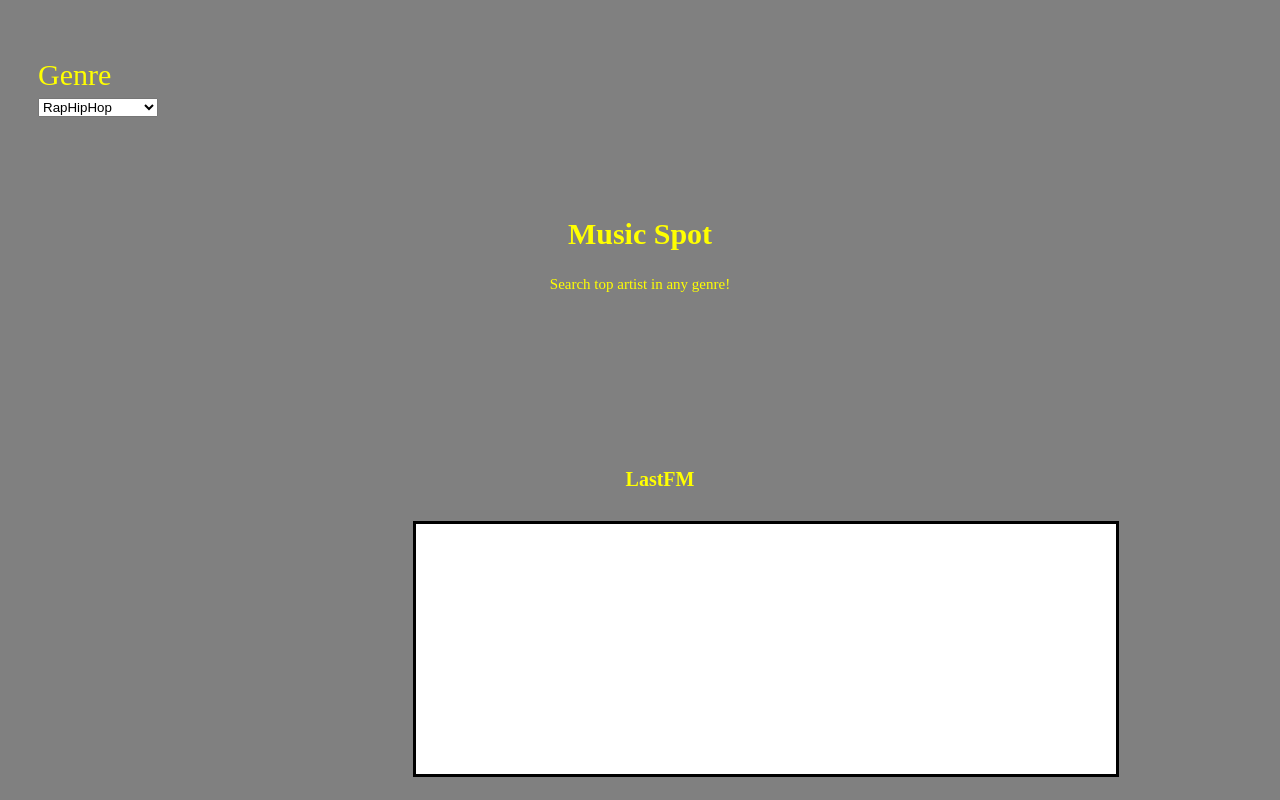
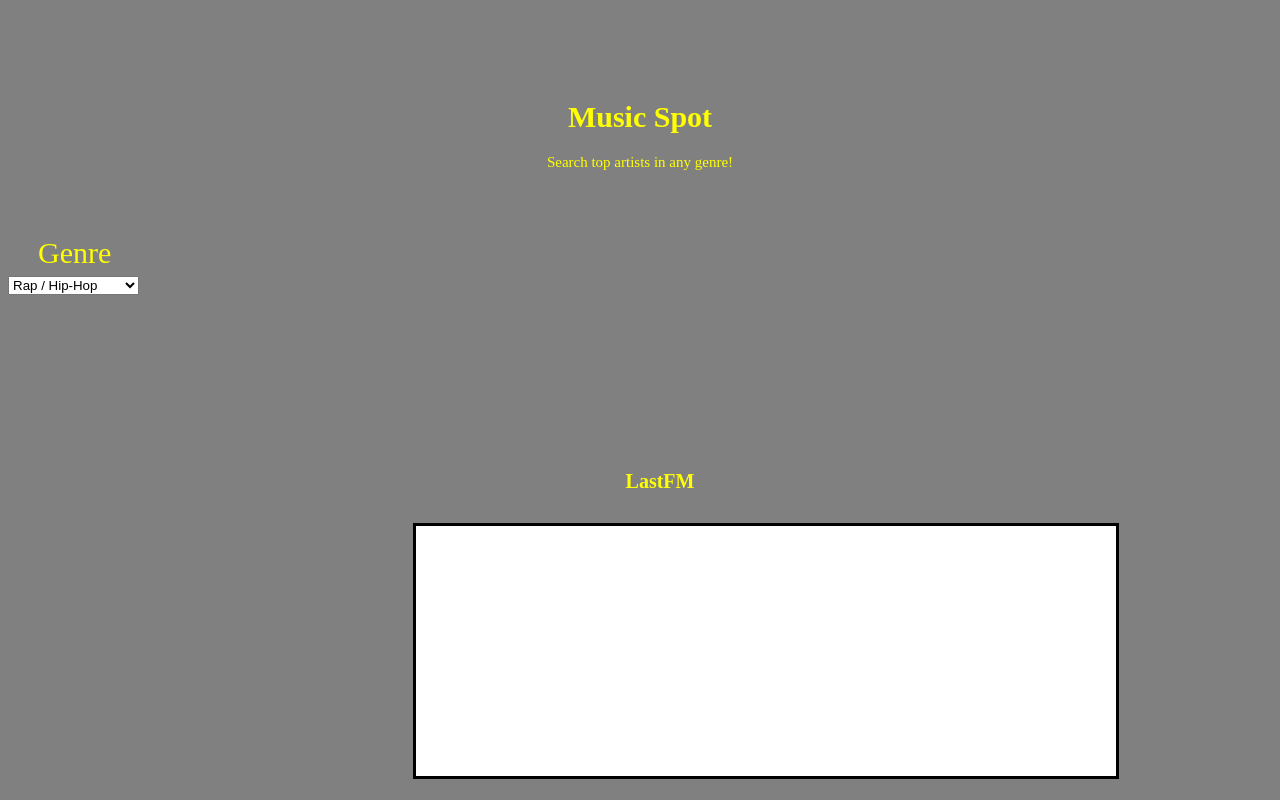
Before and after one commit to sarah4coulson/1-music-spot, a plain HTML site: page index.html in a window 1280 px wide. Shown: the top 800 px of the page. Drawn offline with Linux system fonts and the light colour scheme; a script that the page names is missing.

Commit message:
Index updated: drop down bar moved

```diff
--- a/index.html
+++ b/index.html
@@ -3,42 +3,42 @@
 	<head>
 		<meta charset="utf-8">
 		<meta name="viewport" content="width=device-width, initial-scale=1">
-		<title>1-Music-Spot</title>
+		<title> Music Spot</title>
 		<link rel="stylesheet" href="./assets/css/style.css"
         href="https://cdnjs.cloudflare.com/ajax/libs/bulma/0.7.0/css/bulma.min.css">
 		<script defer src="https://use.fontawesome.com/releases/v5.0.7/js/all.js"></script>
         <!-- <link rel="stylesheet" href="styles/debug.css"> -->
 	</head>
+
+<body>
+    <header>
+    <h1 class = "title">Music Spot</h1>
+    <p class = "subtitle"> Search top artists in any genre!</p>
+    </header>
     <header>
     <nav>
-			<header class="Genre" id="genre">Genre</header>
-			<form method="post" id="drop-down">
-				<select name="Genres">
-					<option value="Rap & Hiphop">RapHipHop</option>
+        <header class = "Genre" id = "genre">Genre</header>
+        <form method = "post" id = "drop-down"></form>
+        <select name = "Genres">
+        <option value="Rap & Hiphop">Rap / Hip-Hop</option>
 					<option value="R&B">RNB</option>
 					<option value="Rock">Rock</option>
 					<option value="Alternative">Alternative</option>
-					<option value="Electronic & Dance">ElectronicDance</option>
+					<option value="Electronic & Dance">Electronic / Dance</option>
 					<option value="Country">Country</option>
 					<option value="Blues">Blues</option>
 					<option value="Classical">Classical</option>
-					<option value="Indie & Folk">IndieFolk</option>
+					<option value="Indie & Folk">Indie / Folk</option>
 					<option value="Jazz">Jazz</option>
 					<option value="Reggae">Reggae</option>
         </select>
-			</form>
     </nav>
     </header>
-	<body>
-		<section class="section">
-			<div class="container">
-				<h1 class="title"> Music Spot </h1>
-				<p class="subtitle">
-					Search top artist in any genre!
-				</p>
-			</div>
-		</section>
-		<main class="cards">
+
+    <section>
+    <section class = "section">
+        <div class = "container">
+        <main class = "cards">
             <h2>
             <ul type="none">
                 <li id="LastFM">
@@ -53,6 +53,9 @@
                 </li>
             </ul>
             </h2>
+        </div>
+    </section>
+    </section>
 </main>
 
     <script type="text/javascript" src="lastfm.api.md5.js"></script>
```
Lines whose indentation alone changed are shown as unchanged.
